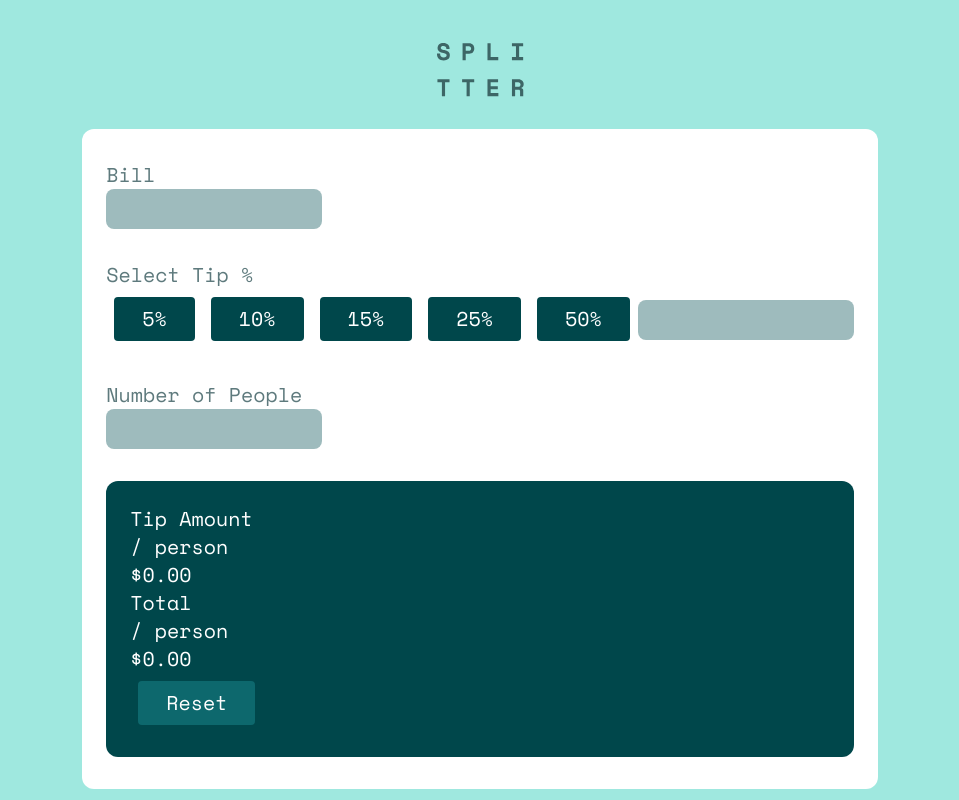
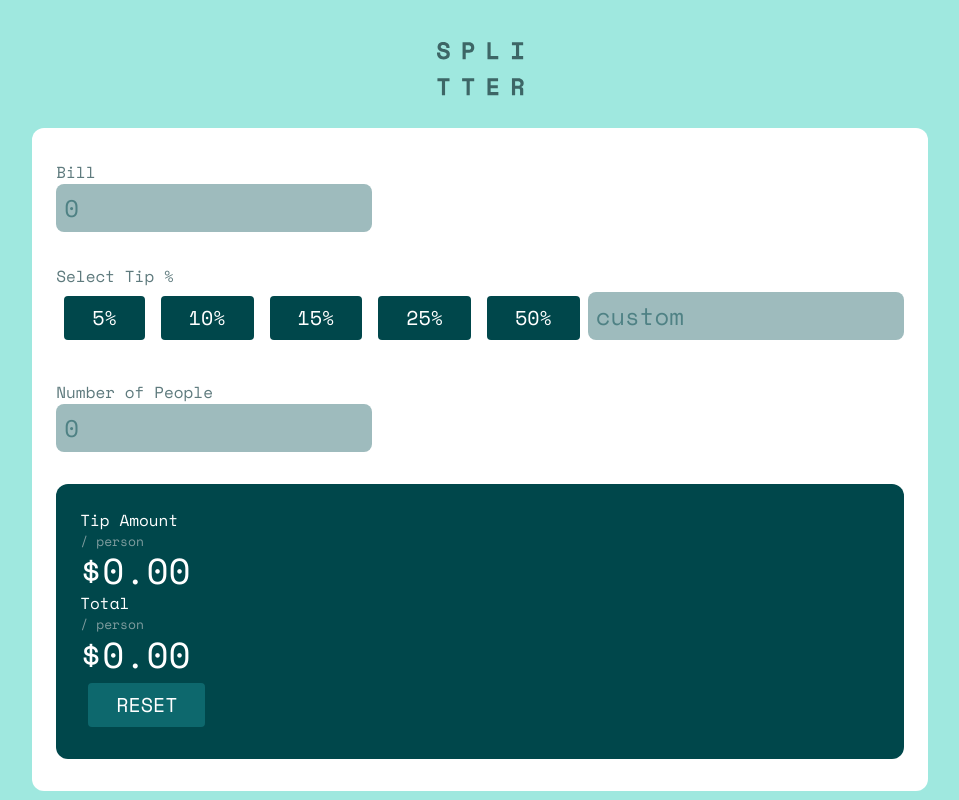
Before and after one commit to NarelaCamara/tip-calculator-app, a React (Vite) app: page / in a window 1280 px wide. Shown: the whole page, without its empty margins (160-1119 px from the left). Built offline with nearby package versions, Linux system fonts and the light colour scheme.

Commit message:
feat: styles

```diff
--- a/src/App.tsx
+++ b/src/App.tsx
@@ -8,19 +8,25 @@ function App() {
     <div className="bg-[#9FE8DF] flex flex-col items-center justify-center min-h-screen ">
       <img src={Logo} className="p-8" alt="Vite logo" />
       <div className="py-8 px-6 bg-white rounded-xl">
-        <h2 className="text-[#5E7A7D] text-xl ">Bill</h2>
+        <h2 className="text-[#5E7A7D] text-[16px] ">Bill</h2>
         <input
           type="number"
           name="bill"
           id="bill"
-          className="bg-[#9EBBBD] rounded-lg p-2"
+          placeholder="0"
+          min={0}
+          inputMode="numeric"
+          className="bg-[#9EBBBD] rounded-lg p-2 text-2xl text-[#00474B]  [&::-webkit-inner-spin-button]:appearance-none
+                [&::-webkit-outer-spin-button]:appearance-none
+                [appearance:textfield]"
         />
 
         <div className="my-8">
-          <h2 className="text-[#5E7A7D] text-xl ">Select Tip %</h2>
+          <h2 className="text-[#5E7A7D] text-[16px] ">Select Tip %</h2>
           <div>
             {percent.map((e) => (
               <button
+                key={e}
                 type="button"
                 className="bg-[#00474B] py-2 px-7 rounded-sm m-2"
                 onClick={() => console.log("e", e)}
@@ -29,40 +35,49 @@ function App() {
               </button>
             ))}
             <input
-              type="number"
+              inputMode="numeric"
               name="bill"
+              min={0}
+              placeholder="custom"
               id="bill"
-              className="bg-[#9EBBBD] rounded-lg p-2"
+              className="bg-[#9EBBBD] rounded-lg p-2 text-2xl  text-[#00474B] [&::-webkit-inner-spin-button]:appearance-none
+                [&::-webkit-outer-spin-button]:appearance-none
+                [appearance:textfield]"
             />
           </div>
         </div>
 
-        <h2 className="text-[#5E7A7D] text-xl ">Number of People</h2>
+        <h2 className="text-[#5E7A7D] text-[16px] ">Number of People</h2>
         <input
           type="number"
           name="bill"
           id="bill"
-          className="bg-[#9EBBBD] rounded-lg p-2"
+          placeholder="0"
+          min={0}
+          inputMode="numeric"
+          className="bg-[#9EBBBD] rounded-lg p-2 text-2xl text-[#00474B]   [&::-webkit-inner-spin-button]:appearance-none
+                [&::-webkit-outer-spin-button]:appearance-none
+                [appearance:textfield]"
         />
 
         <div className=" bg-[#00474B] p-6 rounded-xl mt-8">
           <div>
-            <p className="text-white text-xl ">Tip Amount</p>
-            <p className="text-white text-xl ">/ person</p>
-            <p className="text-white text-xl ">$0.00</p>
+            <p className="text-white text-[16px] ">Tip Amount</p>
+            <p className="text-[#7F9D9F] text-[13px] ">/ person</p>
+            <p className="text-white text-4xl ">$0.00</p>
           </div>
 
           <div>
-            <p className="text-white text-xl ">Total</p>
-            <p className="text-white text-xl ">/ person</p>
-            <p className="text-white text-xl ">$0.00</p>
+            <p className="text-white  text-[16px] ">Total</p>
+            <p className="text-[#7F9D9F] text-[13px] ">/ person</p>
+            <p className="text-white text-4xl ">$0.00</p>
           </div>
 
           <button
             type="button"
             className="bg-[#0D686D] py-2 px-7 rounded-sm m-2"
           >
-            <p className="text-white text-xl ">Reset</p>
+            <p className="text-white text-xl ">RESET</p>
           </button>
         </div>
       </div>
```
